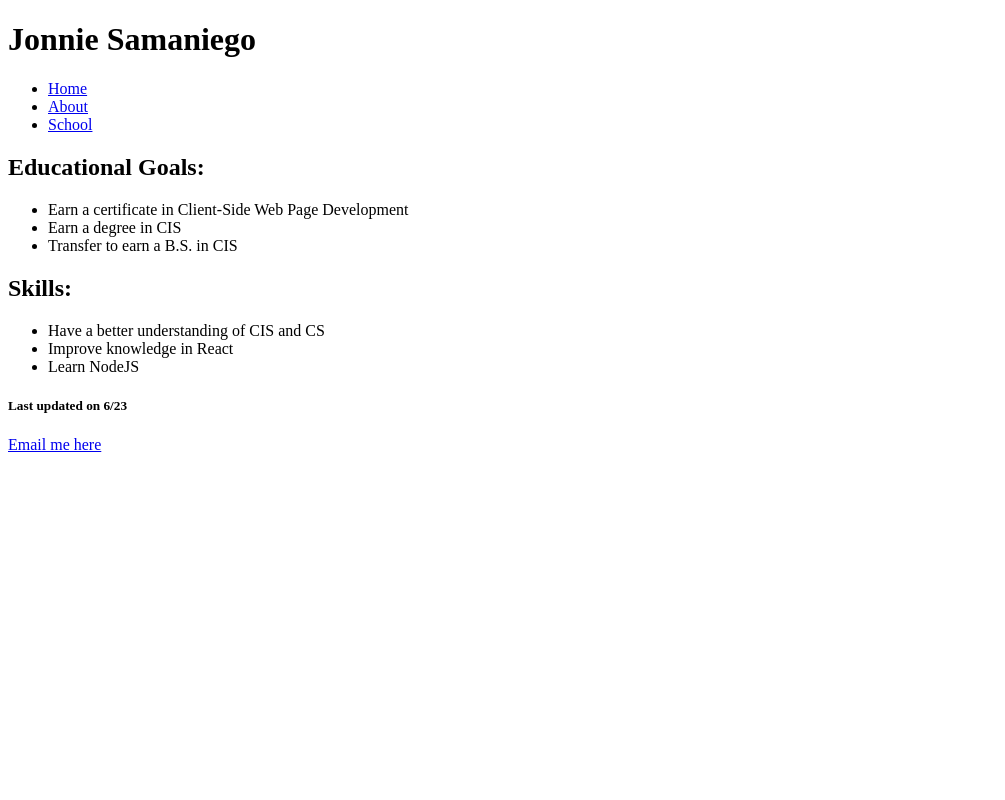
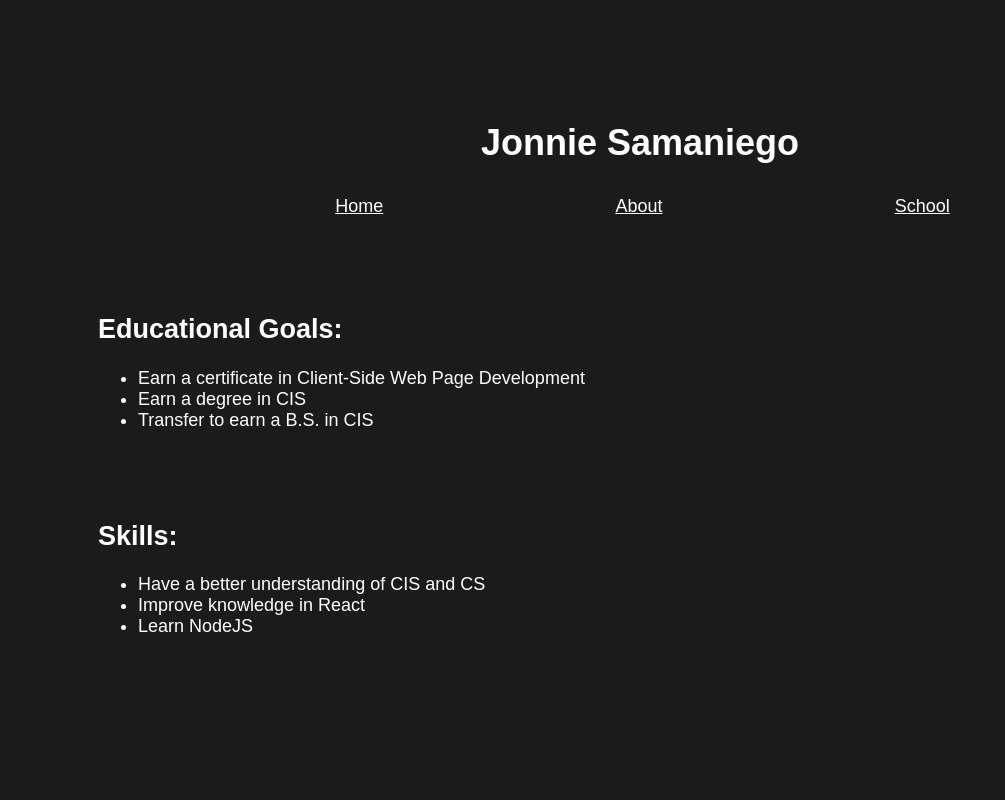
Before and after one commit to Jonniesam/cis162, a plain HTML site: page about.html in a window 1280 px wide. Shown: the top 800 px of the page, without its empty margins (0-1005 px from the left). Drawn offline with Linux system fonts and the light colour scheme.

Commit message:
created styles.css, added styles to tags

```diff
--- a/about.html
+++ b/about.html
@@ -2,7 +2,9 @@
 <html lang="en">
 <head>
     <meta charset="UTF-8">
+    <link rel="stylesheet" href="styles.css">
     <title>About</title>
+
 </head>
 <body>
     <h1>Jonnie Samaniego</h1>
--- /dev/null
+++ b/styles.css
@@ -0,0 +1,43 @@
+html{
+    background-color: rgb(27, 27, 27);
+    color:white;
+    font-size: 18px;
+    font-family: Arial, Helvetica, sans-serif;
+}
+
+body{
+    padding: 5em;
+}
+
+p, h2{
+    margin-top: 5rem;
+}
+
+h1{
+    text-align: center;
+}
+
+footer{
+    margin-top: 20em;
+    border-top: solid white 2px;
+}
+
+nav > ul {
+    display: flex;
+    justify-content: space-evenly;
+    line-height: 2em;
+    list-style-type: none;
+    padding-left: 5px;
+}
+
+a{
+    color: white
+}
+
+a:hover{
+    color:royalblue
+}
+
+a:visited{
+    color:lightblue
+}
```
Also changed, not shown: index.html (+2 -1 lines).
